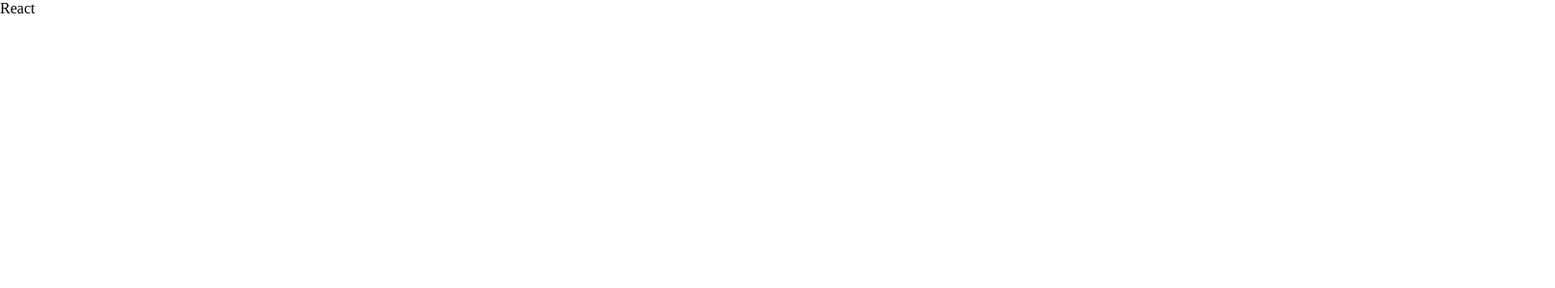
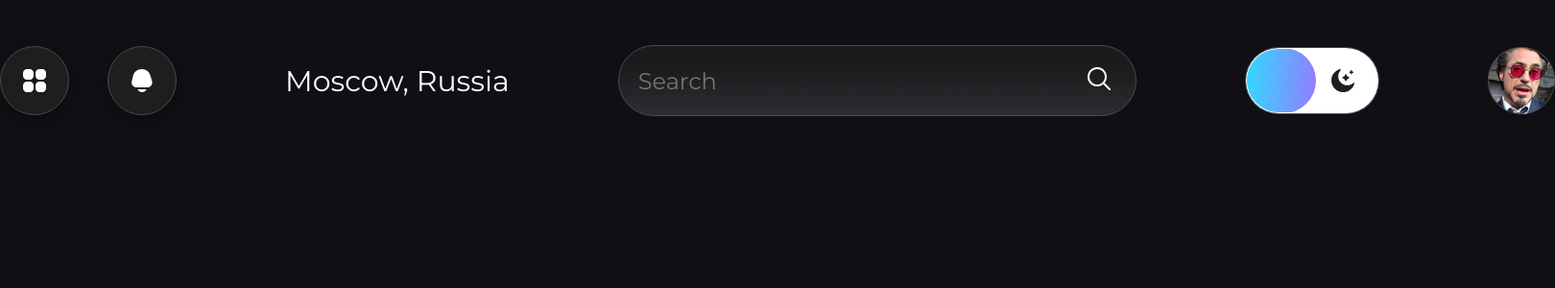
Before and after one commit to antisedativ/WeatherApp-University, a React (Create React App) app: page / in a window 1280 px wide. Shown: the top 300 px of the page at 96% size, 1620 px wide, since content can reach past the window. Built offline with nearby package versions, Linux system fonts and the light colour scheme.

Commit message:
header design #1

```diff
--- a/src/App.tsx
+++ b/src/App.tsx
@@ -1,9 +1,11 @@
 import React from 'react';
+import Header from "./blocks/Header/Header";
+import './styles/index.scss'
 
 function App() {
   return (
     <div className="App">
-      React
+      <Header/>
     </div>
   );
 }
--- a/src/blocks/Header/Header.tsx
+++ b/src/blocks/Header/Header.tsx
@@ -1,6 +1,6 @@
 import React from 'react';
 import cl from './Header.module.scss'
-import ThemeSwitcher from "../../UI/ThemeSwitcher/ThemeSwitcher";
+import ThemeSwitcher from "../../components/ThemeSwitcher/ThemeSwitcher";
 
 const Header = () => {
     return (
--- a/src/styles/index.scss
+++ b/src/styles/index.scss
@@ -1 +1,19 @@
 @import '~normalize.css';
+@import 'variables.scss';
+@import url('https://fonts.googleapis.com/css2?family=Montserrat:wght@300;400;500;700&display=swap');
+
+input {
+  outline:none;
+  border: none;
+}
+
+body {
+  font-family: $font;
+  background: $main-bg;
+}
+
+.App {
+  position: relative;
+  margin: 0 auto;
+  width: 1620px;
+}
--- a/src/styles/variables.scss
+++ b/src/styles/variables.scss
@@ -0,0 +1,26 @@
+
+/* fonts */
+$font: 'Montserrat', sans-serif;
+
+/* colors */
+$main-bg: #101014;
+$item-bg: #1E1E1E;
+
+$white: #fff;
+$black: #000;
+
+/* gradients */
+$switch-bg-gradient: linear-gradient(93.16deg, #31DAFF 0%, #E231FF 97.43%);
+$day-bg-gradient: linear-gradient(180deg, #1B1A1D 29.95%, #3B3A3E 150.81%);
+
+/* borders */
+$btn-border: 100px;
+$primary-border: 45px;
+
+$border: 1px solid #4a494a;
+
+
+/* font sizes */
+
+
+/* shadows */
```
